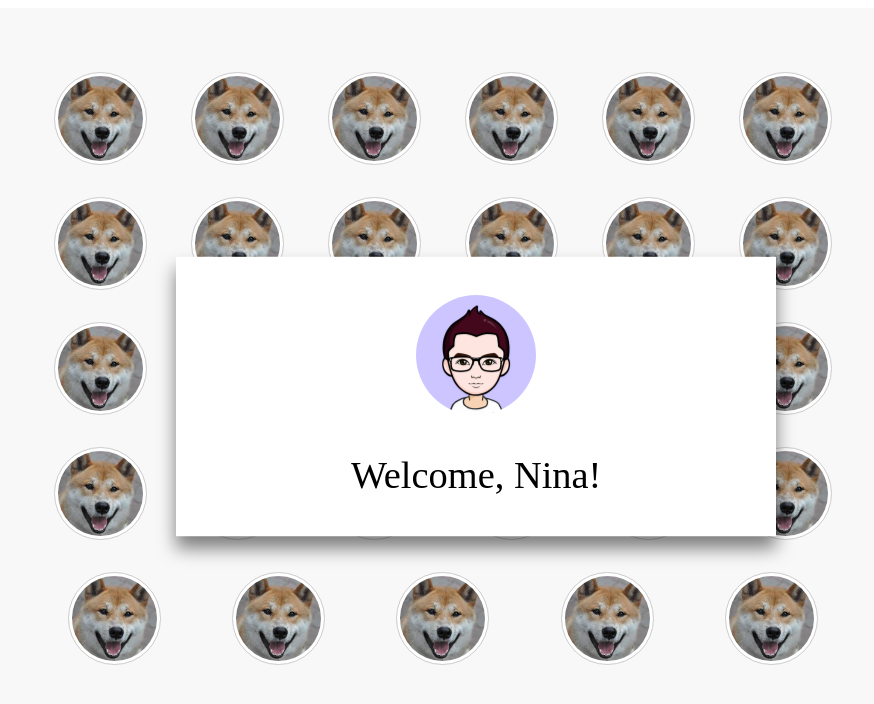
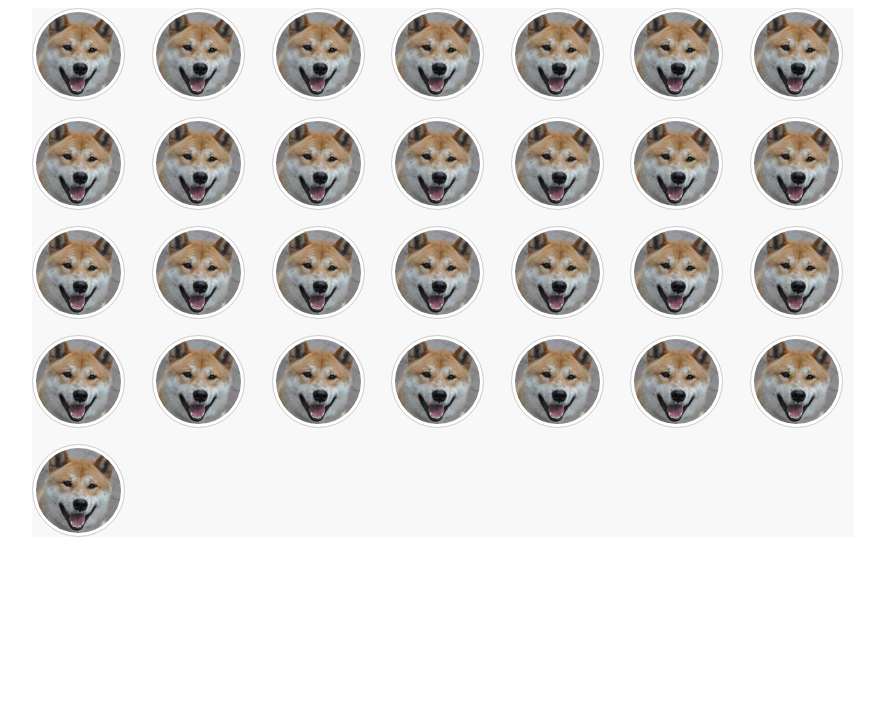
Before and after one commit to lonquan/check-in, a Vue app: page / in a window 1280 px wide. Shown: the top 704 px of the page, without its empty margins (197-1071 px from the left). Built offline with nearby package versions, Linux system fonts and the light colour scheme.

Commit message:
use component

```diff
--- a/src/components/HelloWorld.vue
+++ /dev/null
@@ -1,178 +0,0 @@
-<template>
-  <div class="app">
-    <div class="avatar-wall">
-      <div
-        class="avatar-wrapper"
-        :class="{ arrived: user.arrived }"
-        v-for="user in users"
-        :key="user.id"
-        @click="onClick($event, user)"
-      >
-        <img class="avatar" :src="user.avatar" alt="">
-      </div>
-    </div>
-  </div>
-</template>
-
-<script>
-import 'animate.css'
-import anime from 'animejs'
-import faker from 'faker'
-
-let users = []
-
-for (let i = 1; i < 30; i++) {
-  users.push({
-    id: i,
-    name: faker.name.firstName(),
-    // avatar: faker.image.avatar(),
-    avatar: '/avatar.jpg',
-    arrived: false
-  })
-}
-
-export default {
-  name: 'HelloWorld',
-  props: {
-    msg: String
-  },
-
-  data () {
-    return {
-      users
-    }
-  },
-
-  methods: {
-    onClick (event, user) {
-      const rect = event.target.getBoundingClientRect()
-
-      const welcomePaneOriginalWidth = 500
-
-      let newEl = document.createElement('div')
-      newEl.classList = 'welcome-pane'
-
-      // 插入头像
-      let imageEl = document.createElement('img')
-      imageEl.src = user.avatar
-      imageEl.classList = 'welcome-avatar'
-
-      newEl.appendChild(imageEl)
-
-      // 插入欢迎词
-      let textEl = document.createElement('p')
-      textEl.classList = 'welcome-msg'
-      textEl.textContent = `Welcome, ${user.name}!`
-
-      newEl.appendChild(textEl)
-
-      document.body.appendChild(newEl)
-
-      console.log(rect.x)
-
-      const animation = anime.timeline({
-        delay: 0,
-        endDelay: 0,
-        easing: 'easeInOutSine'
-      }).add({
-        targets: newEl,
-        // left: rect.x + 'px',
-        scale: 1.2,
-        duration: 500
-      }).add({
-        targets: textEl,
-        color: '#f00',
-        scale: 0,
-        duration: 100,
-        delay: 3000
-      }).add({
-        targets: newEl,
-        delay: 0,
-        left: rect.x + 'px',
-        top: rect.y,
-        scale: 1,
-        width: '85px',
-        height: '85px',
-        borderRadius: '50%'
-      })
-
-      animation.finished.then(() => {
-        newEl.remove()
-      })
-
-    },
-  },
-}
-</script>
-
-<!-- Add "scoped" attribute to limit CSS to this component only -->
-<style scoped lang="scss">
-$avatar-size: 85px;
-
-.app {
-  display: flex;
-
-  .avatar-wall {
-    display: flex;
-    width: 65%;
-    overflow: hidden;
-    background-color: #f8f8f8;
-    margin: 0 auto;
-    padding: 3rem;
-    flex-wrap: wrap;
-    justify-content: space-around;
-
-    .avatar-wrapper {
-      display: flex;
-      flex-direction: row;
-      margin: 1rem;
-      position: relative;
-
-      .avatar {
-        display: flex;
-        width: $avatar-size;
-        height: $avatar-size;
-        background-color: #fff;
-        border-radius: 50%;
-        padding: 3px;
-        border: 1px solid #ccc;
-
-      }
-    }
-  }
-}
-</style>
-
-<style lang="scss">
-.welcome-pane {
-  display: flex;
-  position: fixed;
-  flex-direction: column;
-  justify-content: center;
-  align-items: center;
-  padding: 0;
-  left: calc(50% - 250px);
-  top: 35%;
-  box-shadow: 0 10px 15px rgba(0, 0, 0, 0.5);
-  border-radius: 3px;
-  width: 500px;
-  overflow: hidden;
-  background-color: #fff;
-  transform-origin: 85px center;
-
-  .welcome-avatar {
-    display: block;
-    width: 100px;
-    height: 100px;
-    border-radius: 50%;
-    margin-top: 2rem;
-  }
-
-  .welcome-msg {
-    display: block;
-    text-align: center;
-    font-size: 2rem;
-    overflow: hidden;
-  }
-}
-</style>
--- a/src/router.js
+++ b/src/router.js
@@ -12,14 +12,6 @@
       path: '/',
       name: 'home',
       component: Home
-    },
-    {
-      path: '/about',
-      name: 'about',
-      // route level code-splitting
-      // this generates a separate chunk (about.[hash].js) for this route
-      // which is lazy-loaded when the route is visited.
-      component: () => import(/* webpackChunkName: "about" */ './views/About.vue')
     }
   ]
 })
--- a/src/views/About.vue
+++ /dev/null
@@ -1,5 +0,0 @@
-<template>
-  <div class="about">
-    <h1>This is an about page</h1>
-  </div>
-</template>
--- a/src/views/Home.vue
+++ b/src/views/Home.vue
@@ -15,7 +15,6 @@
 </template>
 
 <script>
-import 'animate.css'
 import anime from 'animejs'
 import faker from 'faker'
 
@@ -50,12 +49,12 @@
   },
 
   mounted () {
-    setInterval(() => {
-      const unsignedUsers = this.users.filter(user => user.arrived === false)
+    // setInterval(() => {
+    //   const unsignedUsers = this.users.filter(user => user.arrived === false)
 
-      const randomIndex = getRandomIntInclusive(0, unsignedUsers.length - 1)
-      this.signup(unsignedUsers[randomIndex])
-    }, 5000)
+    //   const randomIndex = getRandomIntInclusive(0, unsignedUsers.length - 1)
+    //   this.signup(unsignedUsers[randomIndex])
+    // }, 5000)
   },
 
   methods: {
@@ -125,22 +124,16 @@
 $avatar-size: 85px;
 
 .app {
-  display: flex;
-
   .avatar-wall {
-    display: flex;
+    display: grid;
     width: 65%;
     overflow: hidden;
     background-color: #f8f8f8;
     margin: 0 auto;
-    padding: 3rem;
-    flex-wrap: wrap;
-    justify-content: space-around;
+    grid-template-columns: repeat(auto-fill, minmax(100px, 1fr));
+    grid-gap: 1rem;
 
     .avatar-wrapper {
-      display: flex;
-      flex-direction: row;
-      margin: 1rem;
       position: relative;
 
       .avatar {
```
Also changed, not shown: src/components/Avatar/Avatar.vue (added, +36 -0 lines), src/components/Avatar/index.js (added).
